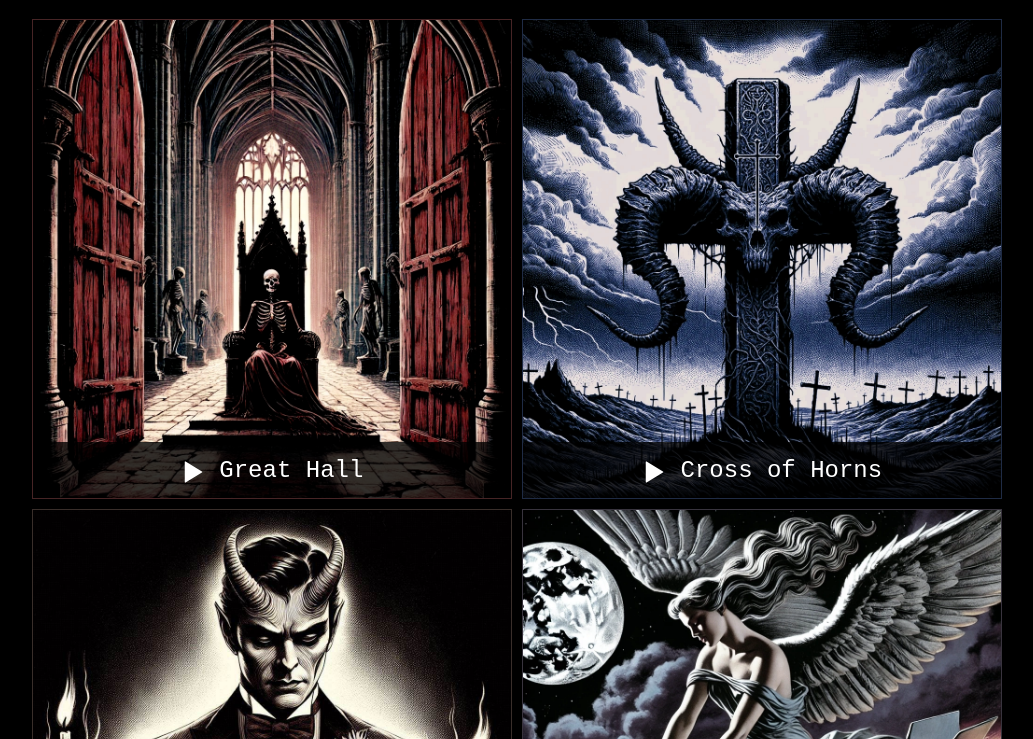
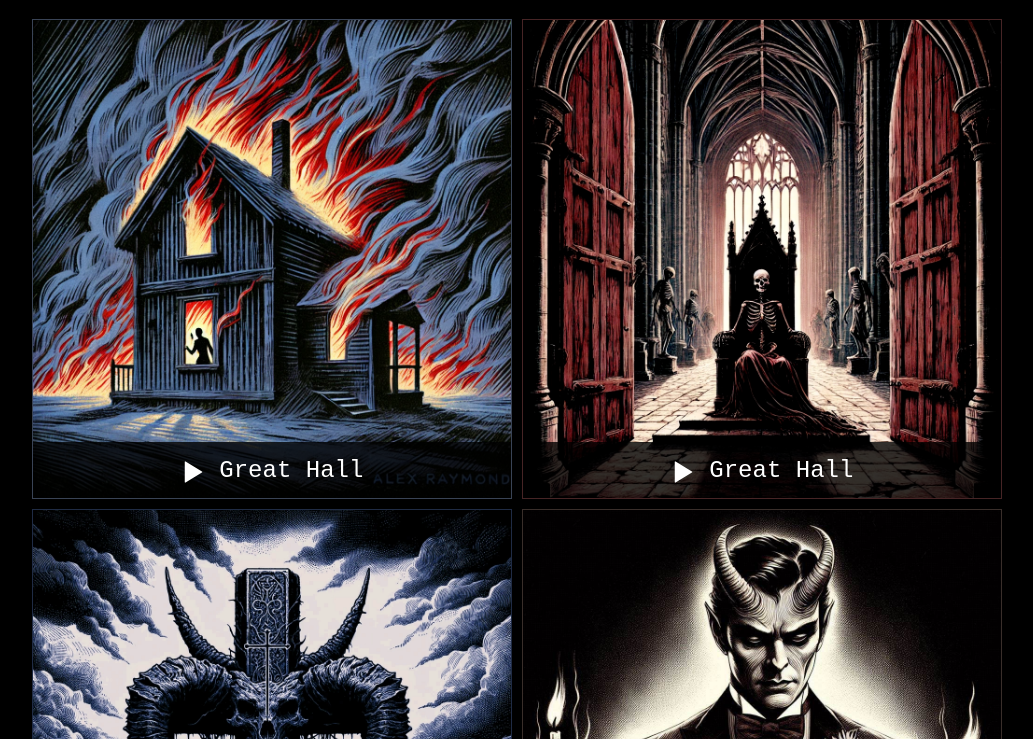
Before and after one commit to smackem/smackem.github.io, a plain HTML site: page blood/index.html in a window 1280 px wide. Shown: the part 61-800 px from the top of the page, without its empty margins (123-1156 px from the left). Drawn offline with nearby package versions, Linux system fonts and the light colour scheme.

Commit message:
added liars

```diff
--- a/blood/index.html
+++ b/blood/index.html
@@ -117,6 +117,16 @@
 </div>
 
 <div class="gallery">
+    <div class="tile-container" style="border-color: #394355">
+        <img src="img/Liars.webp" alt="Image 8">
+        <div class="overlay">
+            <span onclick="audioPlayPause(this)" class="player">
+                <i class="control glyphicon glyphicon-play featured-control"></i>
+                <audio class="audio-player" src="assets/Liars.m4a" preload="auto"></audio>
+                <a class="featured-song" href="javascript:void(0);">Great Hall</a>
+            </span>
+        </div>
+    </div>
     <div class="tile-container" style="border-color: #462425">
         <img src="img/GreatHall.webp" alt="Image 8">
         <div class="overlay">
```
Also changed, not shown: blood/img/Liars.webp (added), 2 other files.
